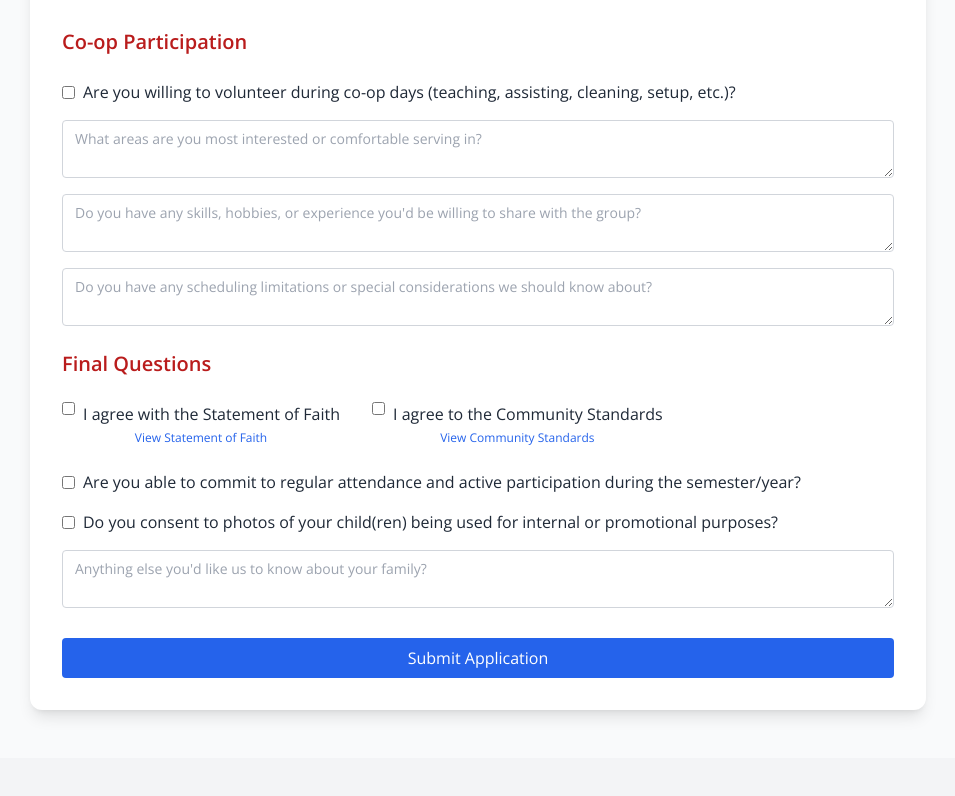
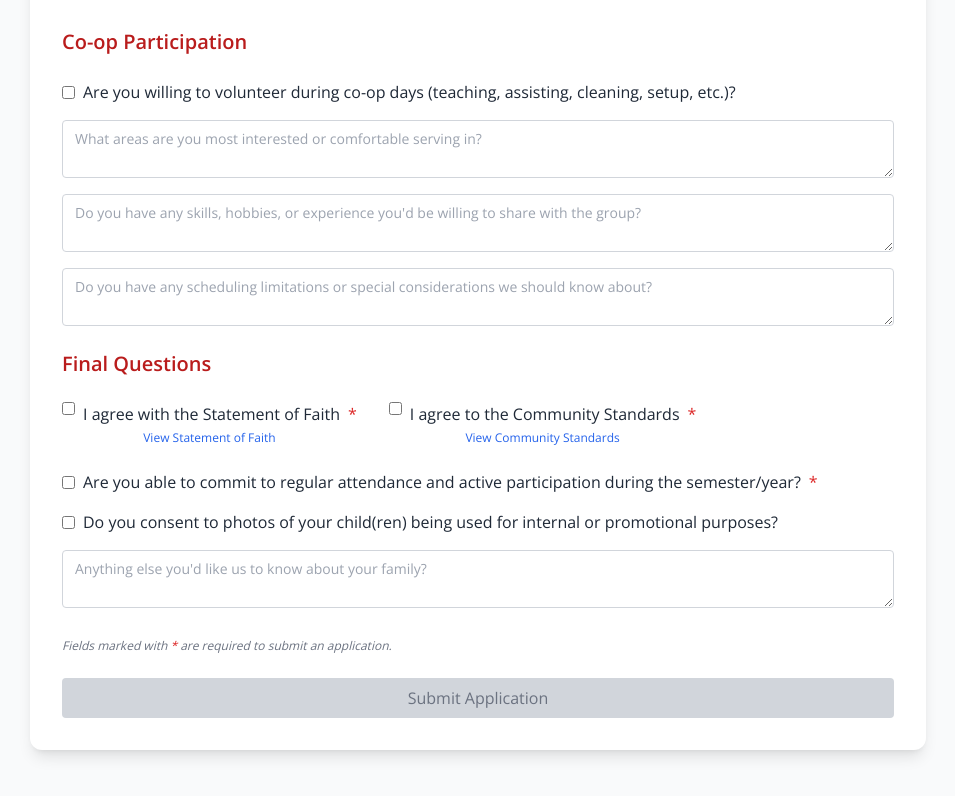
Before and after one commit to themamboman/kindredfamiliescoop, a Next.js app: page /apply in a window 1280 px wide. Shown: the part 1087-1883 px from the top of the page, without its empty margins (162-1117 px from the left). Before the commit the page ends 1845 px from the top, so only its background shows below. Built offline with nearby package versions, Linux system fonts and the light colour scheme.

Commit message:
Make some fields mandatory for applying

```diff
--- a/src/app/apply/page.tsx
+++ b/src/app/apply/page.tsx
@@ -75,6 +75,8 @@ export default function ApplyPage() {
       setError(err.message || "Submission failed");
     }
   };
+
+  const isFormValid = statementAgreement && communityStandards && commitment;
 
   return (
     <main className="min-h-screen bg-gray-50 py-12 px-4 sm:px-6 lg:px-8">
@@ -160,7 +162,7 @@ export default function ApplyPage() {
             <div className="flex flex-col items-start">
               <label className="flex items-start space-x-2">
                 <input type="checkbox" checked={statementAgreement} onChange={(e) => setStatementAgreement(e.target.checked)} />
-                <span>I agree with the Statement of Faith</span>
+                <span>I agree with the Statement of Faith</span> <span className="text-red-600">*</span>
               </label>
               <button type="button" onClick={() => setShowFaithModal(true)} className="text-blue-600 text-xs mt-1 self-center">View Statement of Faith</button>
             </div>
@@ -168,7 +170,7 @@ export default function ApplyPage() {
             <div className="flex flex-col items-start">
               <label className="flex items-start space-x-2">
                 <input type="checkbox" checked={communityStandards} onChange={(e) => setCommunityStandards(e.target.checked)} />
-                <span>I agree to the Community Standards</span>
+                <span>I agree to the Community Standards</span> <span className="text-red-600">*</span>
               </label>
               <button type="button" onClick={() => setShowConductModal(true)} className="text-blue-600 text-xs mt-1 self-center">View Community Standards</button>
             </div>
@@ -179,7 +181,7 @@ export default function ApplyPage() {
 
             <label className="flex items-center space-x-2">
               <input type="checkbox" checked={commitment} onChange={(e) => setCommitment(e.target.checked)} />
-              <span>Are you able to commit to regular attendance and active participation during the semester/year?</span>
+              <span>Are you able to commit to regular attendance and active participation during the semester/year?</span> <span className="text-red-600">*</span>
             </label>
             <label className="flex items-center space-x-2">
               <input type="checkbox" checked={photoConsent} onChange={(e) => setPhotoConsent(e.target.checked)} />
@@ -193,8 +195,13 @@ export default function ApplyPage() {
             />
           </div>
 
+          <p className="text-xs text-gray-500 italic">Fields marked with <span className="text-red-600">*</span> are required to submit an application.</p>
 
-          <button type="submit" className="w-full bg-blue-600 text-white py-2 rounded hover:bg-blue-700 mt-6">
+          <button
+            type="submit"
+            disabled={!isFormValid}
+            className={`w-full py-2 rounded mt-6 ${isFormValid ? "bg-blue-600 hover:bg-blue-700 text-white" : "bg-gray-300 text-gray-500 cursor-not-allowed"}`}
+          >
             Submit Application
           </button>
           {message && <p className="text-green-600 text-center mt-4">{message}</p>}
```
